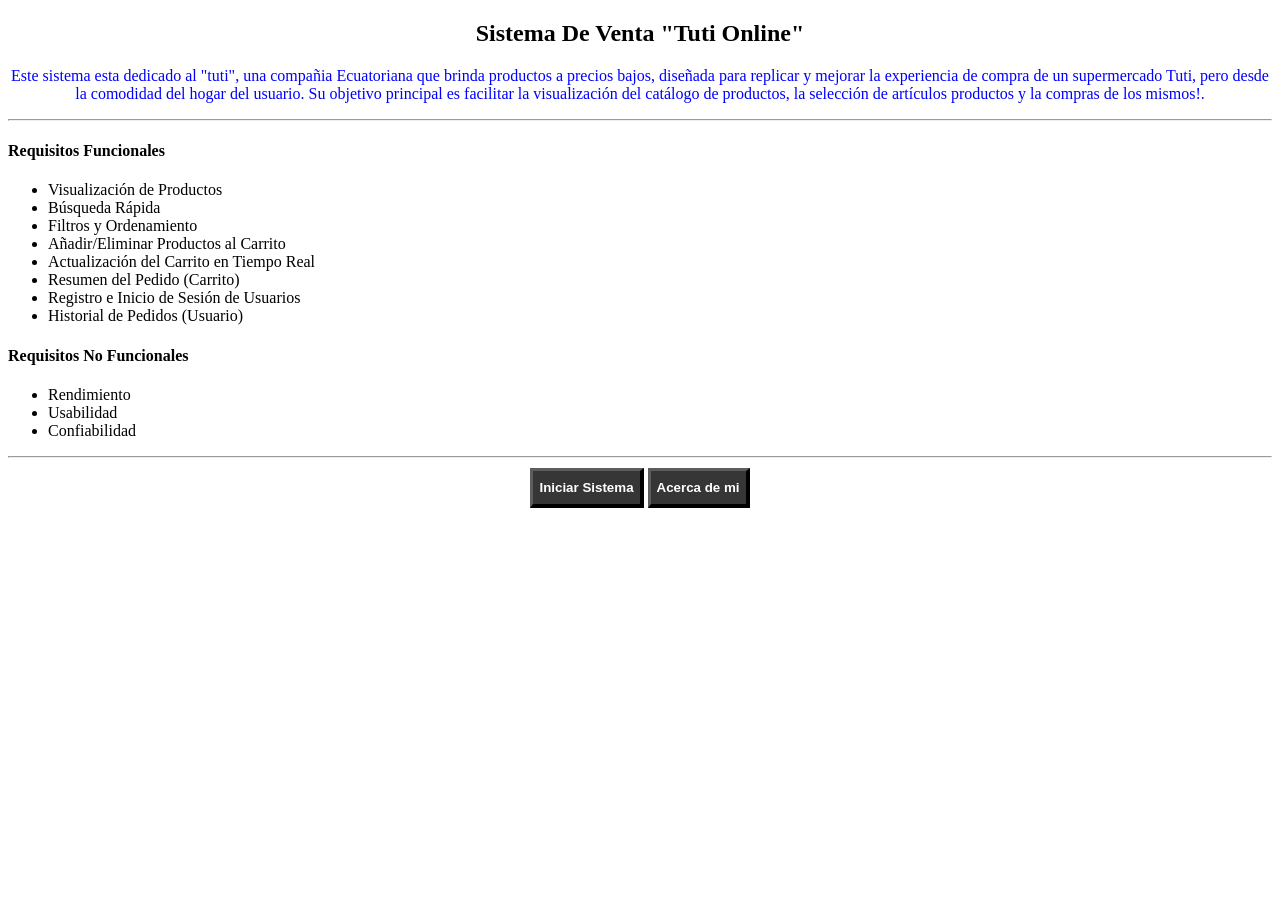
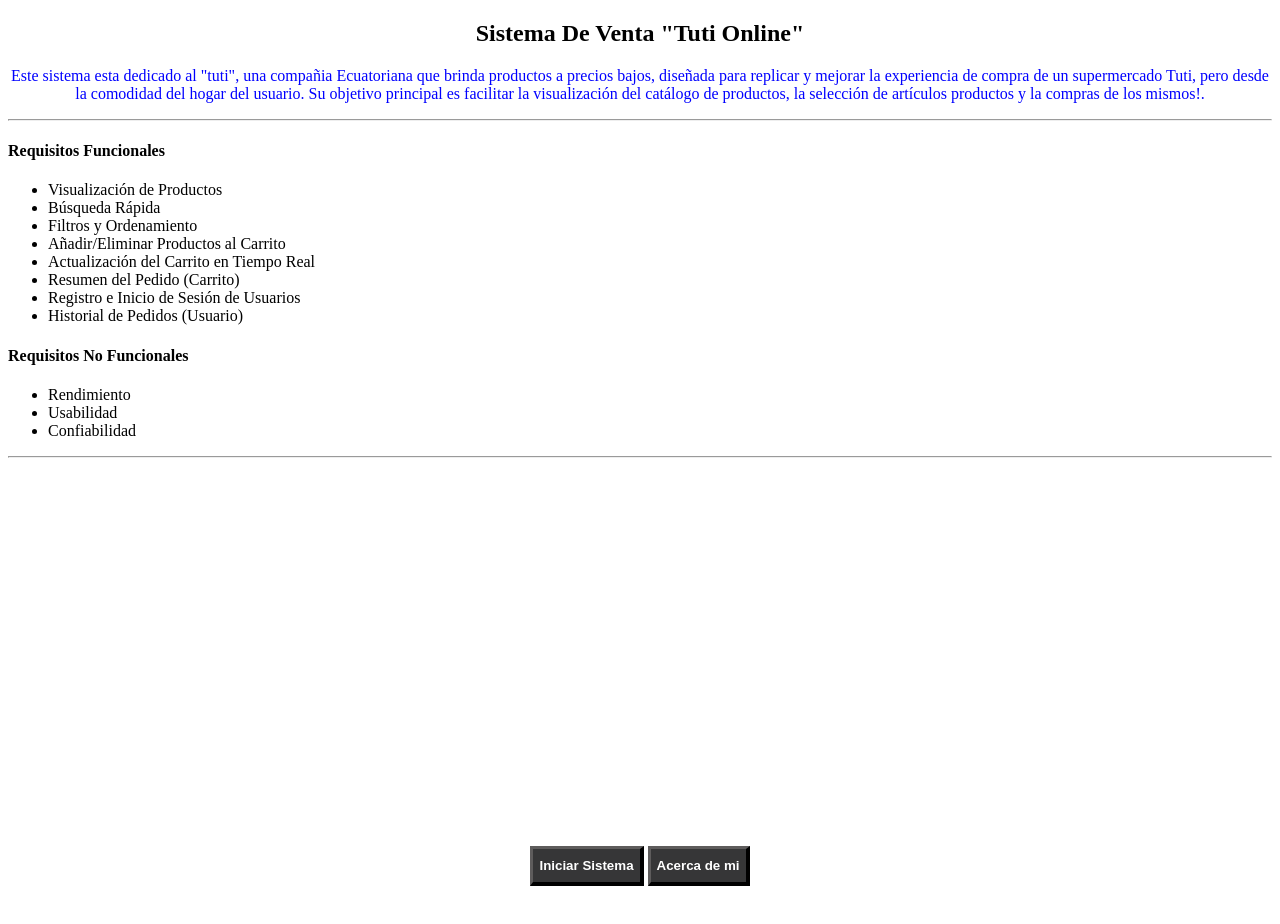
Before and after one commit to CodeNullException/Proyecto-Web-1, a plain HTML site: page index.html in a window 1280 px wide. Before the commit the page ends 800 px from the top, so only its background shows below. Drawn offline with Linux system fonts and the light colour scheme.

Commit message:
Update style.css

```diff
--- a/style.css
+++ b/style.css
@@ -16,8 +16,11 @@ button{
 }
 
 div{
-  display: flex;
-  justify-content: center;
+  margin: 0;                 /* Quitar márgenes por defecto */
+  height: 100vh;             /* Altura de toda la ventana */
+  display: flex;             /* Activar Flexbox */
+  justify-content: center;   /* Centrar horizontalmente */
+  align-items: center;       /* Centrar verticalmente */
 }
 
 button:active { /*Cuando Clickeo mi boton cambia a color 555555*/
```
